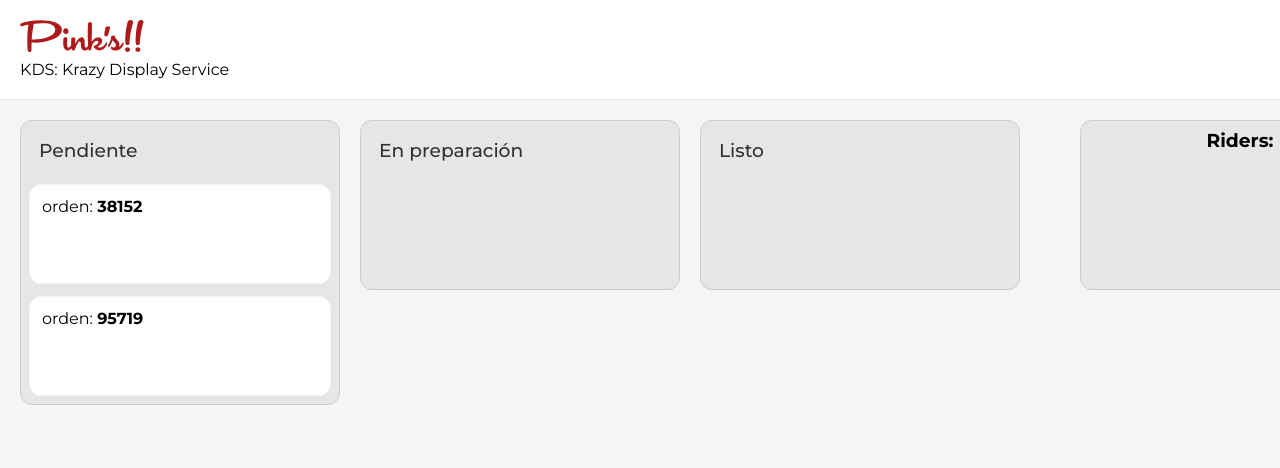
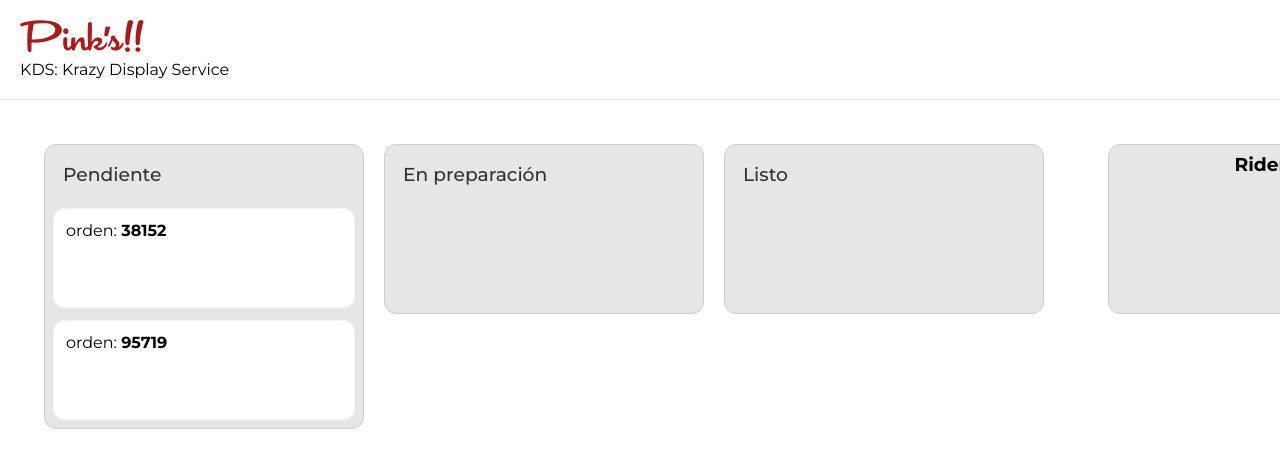
Before and after one commit to pinkshq/pinks-tech-test-kds, a Next.js app: page / in a window 1280 px wide. Shown: the top 468 px of the page. Built offline with nearby package versions, Linux system fonts and the light colour scheme.

Commit message:
style: adjust sidebar layout for delivered orders

```diff
--- a/layouts/OrdersLayout/OrdersLayout.module.scss
+++ b/layouts/OrdersLayout/OrdersLayout.module.scss
@@ -20,11 +20,13 @@
   }
   &__app {
     display: grid;
-    display: grid;
-    width: 100%;
-    height: 100dvb;
-    grid-template-columns: auto 360px;
-    gap: 20px;
-    background-color: $gray-1000;
+    grid-template-columns: 1fr 300px;
+    gap: 24px;
+    padding: 24px;
+    height: calc(100vh - 60px);
+  }
+  &__sidebar {
+    display: flex;
+    flex-direction: column;
   }
 }
```
